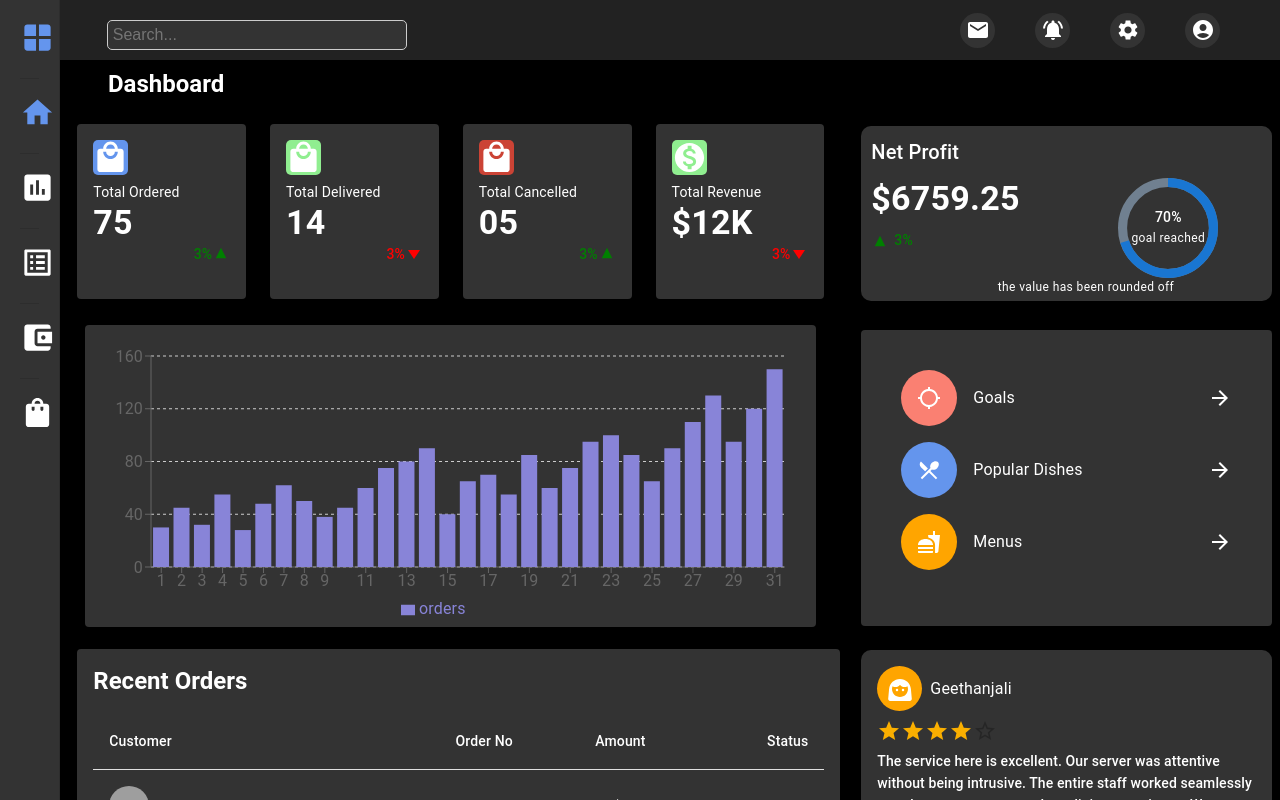
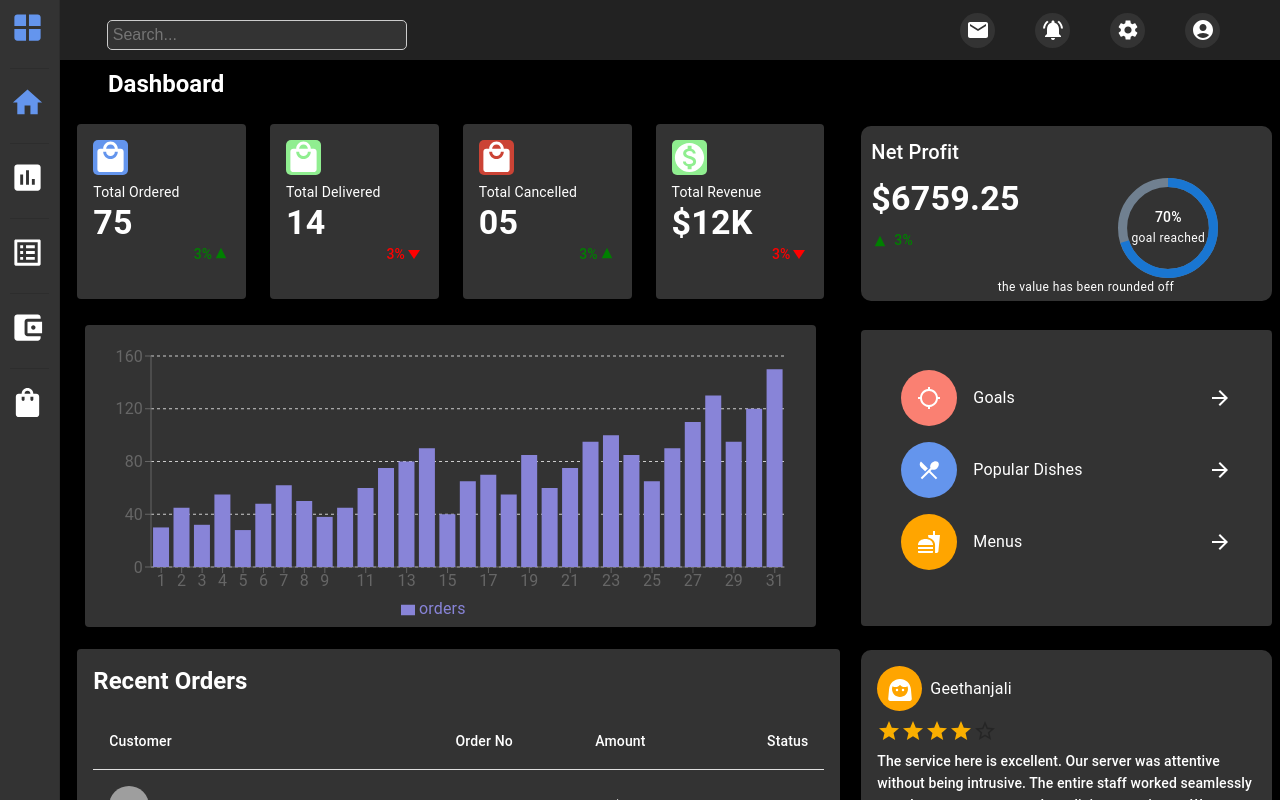
Before and after one commit to ammakavya/DashBoard, a React (Create React App) app: page / in a window 1280 px wide. Shown: the top 800 px of the page. Built offline with nearby package versions, Linux system fonts and the light colour scheme; grey boxes are pictures that could not be loaded.

Commit message:
first commit

```diff
--- a/src/components/MenuBoard.js
+++ b/src/components/MenuBoard.js
@@ -22,7 +22,7 @@ function MenuBoard(props) {
   };
 
   const drawer = (
-    <div style={{ height: "100%", padding: "20px", backgroundColor: "#333" }}>
+    <div style={{ height: "100%", padding: "10px", backgroundColor: "#333" }}>
       <WindowIcon fontSize="large" sx={{ color: "#6495ED" }} />
       <Divider sx={{ my: 2 }} />
       <HomeIcon fontSize="large" sx={{ color: "#6495ED" }} />
```
